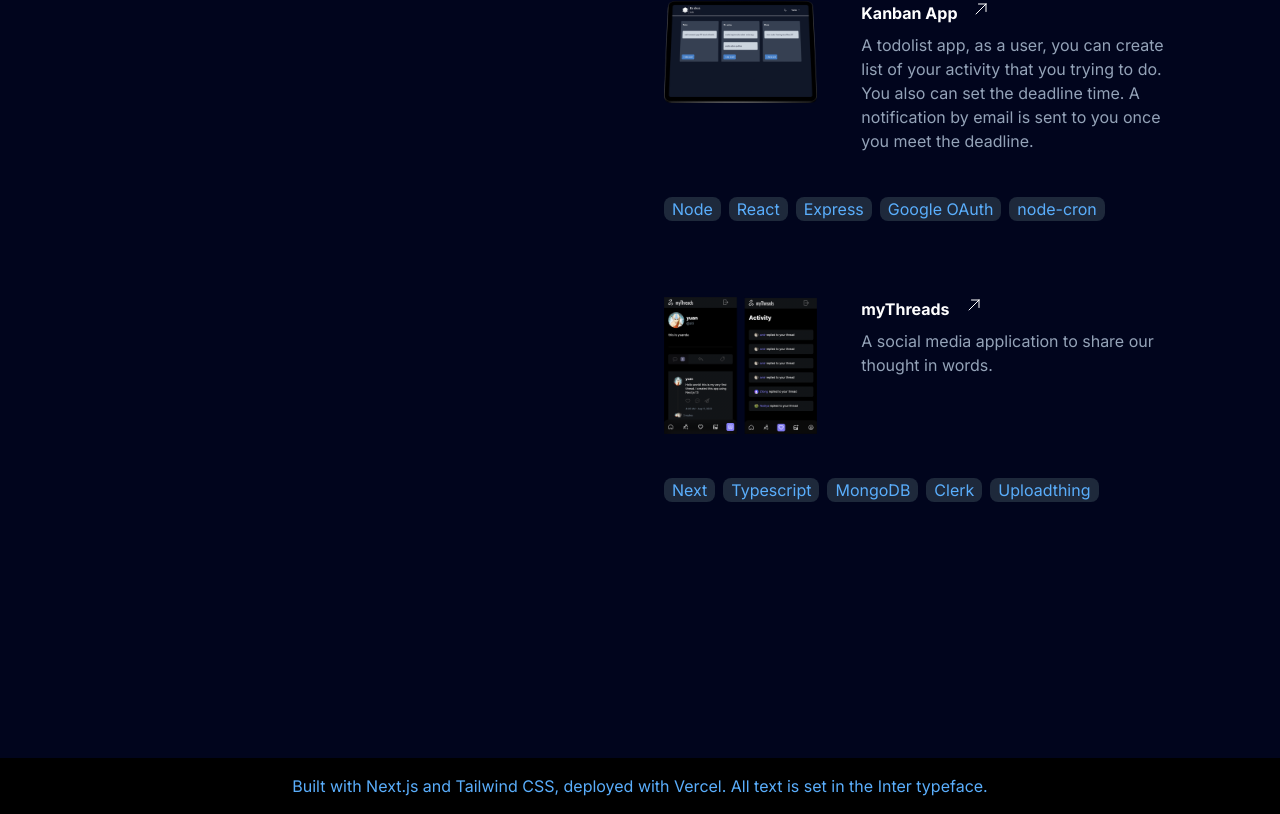
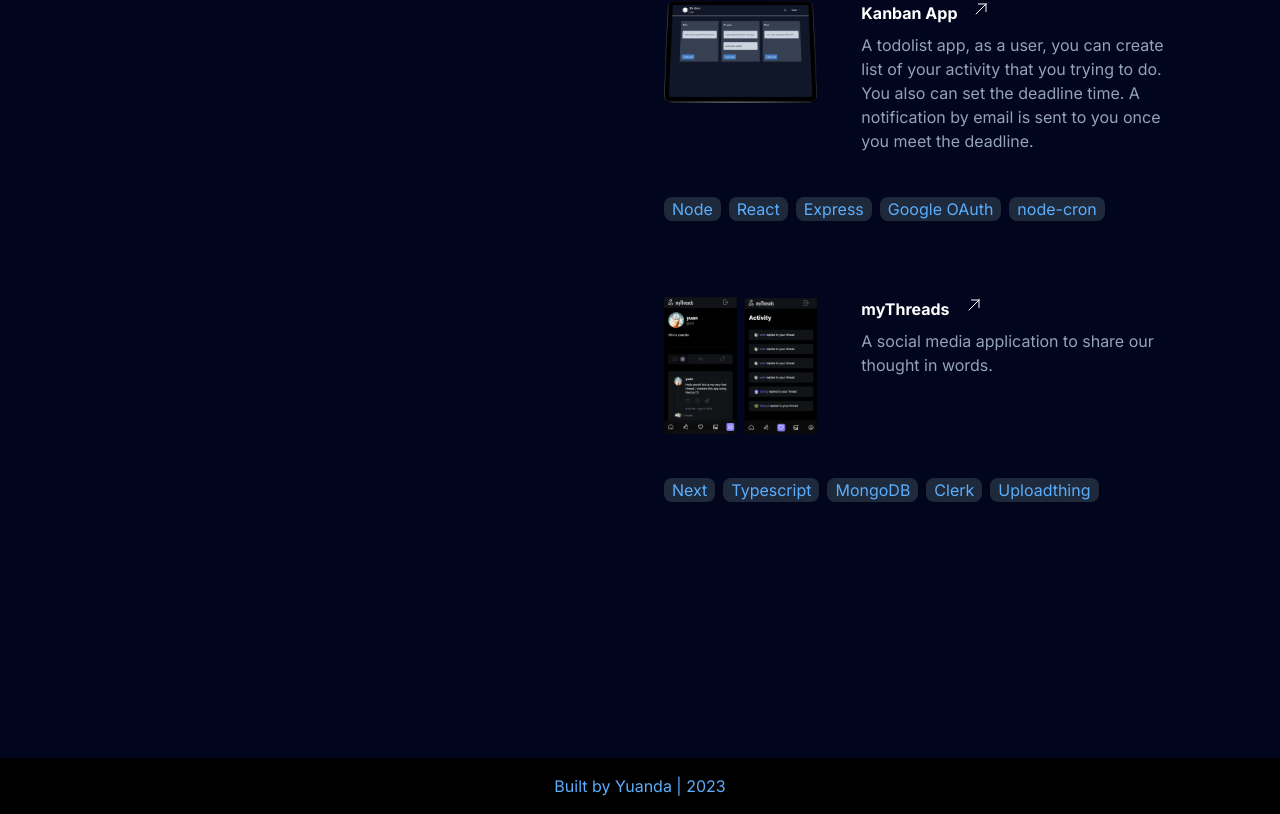
Before and after one commit to yuandasp/website_portfolio, a Next.js app in the folder portfolio-web/: page / in a window 1280 px wide. Shown: the part 1243-2057 px from the top of the page. Built offline with nearby package versions, Linux system fonts and the light colour scheme.

Commit message:
add footer

```diff
--- a/portfolio-web/src/components/Footer.tsx
+++ b/portfolio-web/src/components/Footer.tsx
@@ -2,8 +2,7 @@ function Footer() {
   return (
     <div className="bg-black w-full flex justify-center items-center py-4">
       <p className="color-text-blue text-sm md:text-base text-center mx-4">
-        Built with Next.js and Tailwind CSS, deployed with Vercel. All text is
-        set in the Inter typeface.
+        Built by Yuanda | 2023
       </p>
     </div>
   );
```
